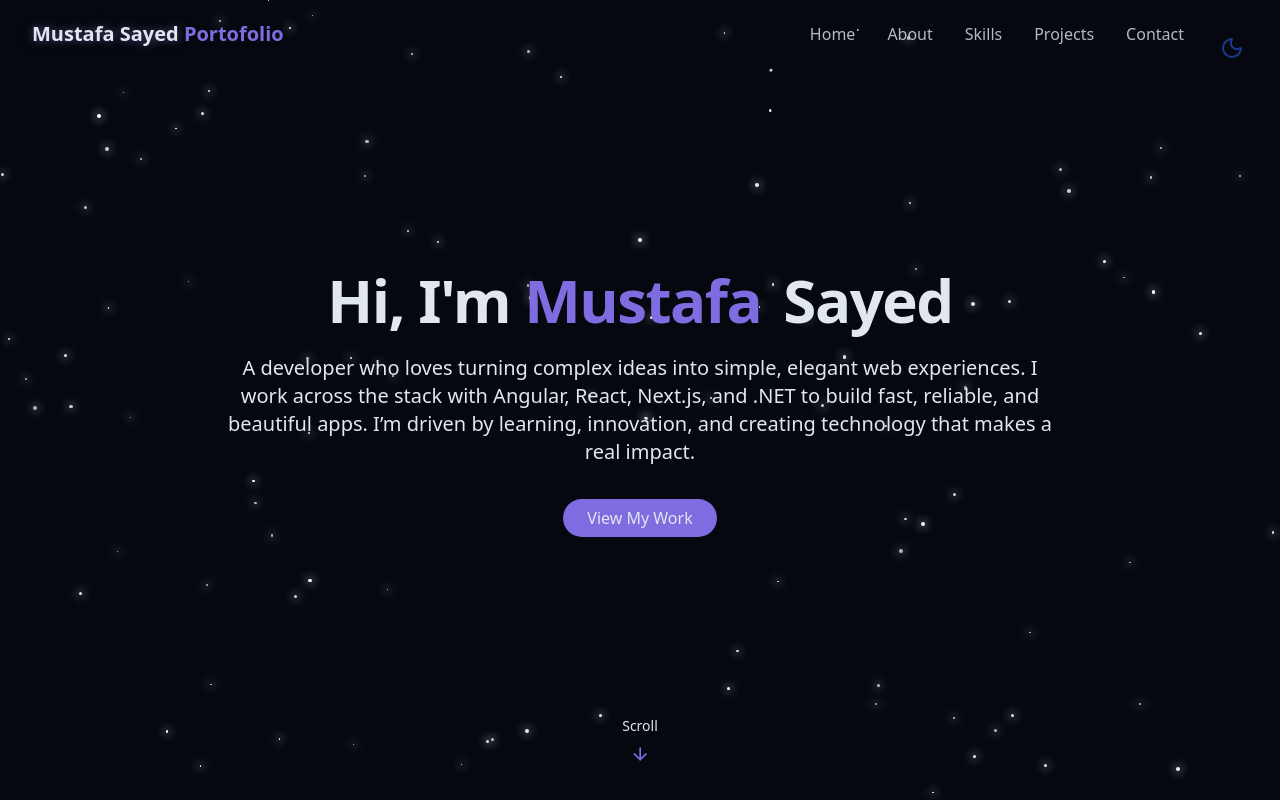
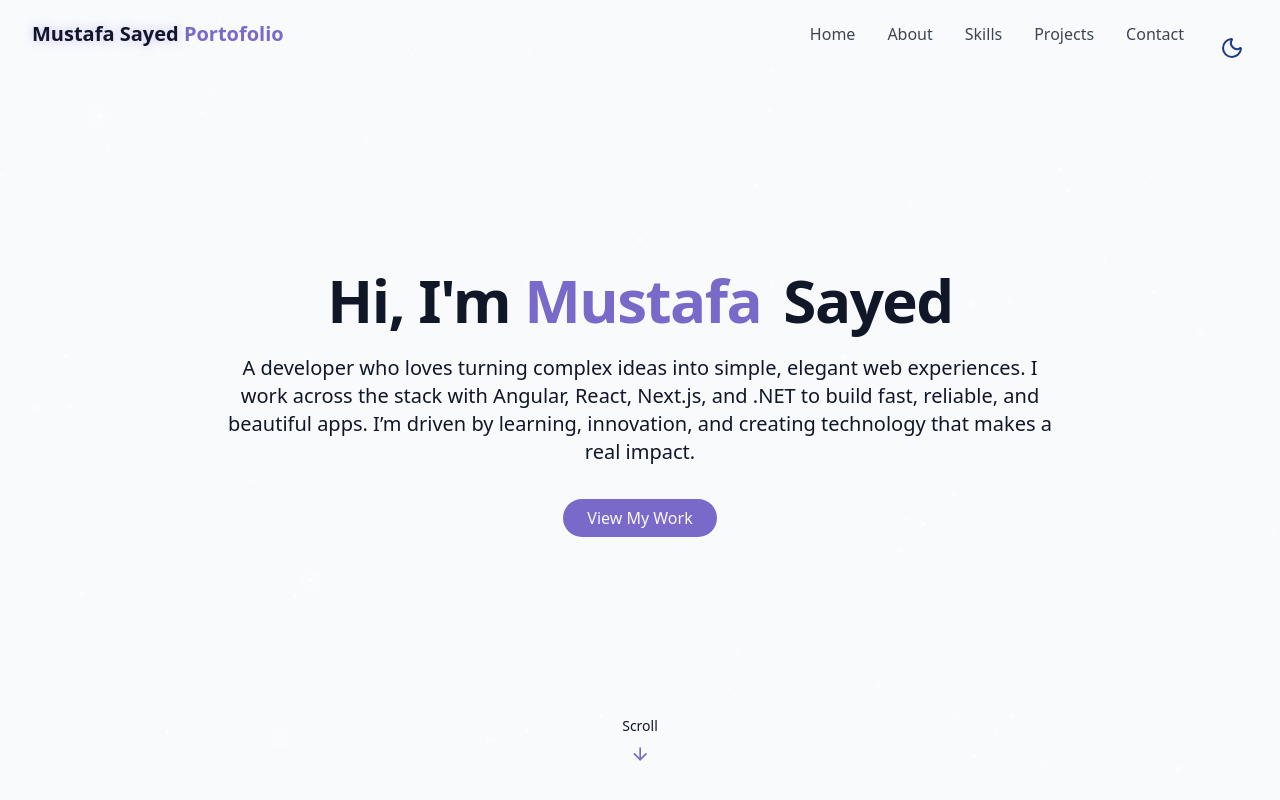
Before and after one commit to MustafaSayedAl-Said/Mustafa-Sayed-Portofolio, a React (Vite) app: page / in a window 1280 px wide. Shown: the top 800 px of the page. Built offline with nearby package versions, Linux system fonts and the light colour scheme.

Commit message:
dark mode bug fixed

```diff
--- a/src/components/ThemeToggle.jsx
+++ b/src/components/ThemeToggle.jsx
@@ -9,9 +9,10 @@ export const ThemeToggle = () => {
     const savedTheme = localStorage.getItem("theme");
     if (savedTheme !== "dark") {
       setIsDarkMode(false);
+      document.documentElement.classList.remove("dark");
+
+    } else {
       document.documentElement.classList.add("dark");
-    } else {
-      document.documentElement.classList.remove("dark");
       setIsDarkMode(true);
     }
   }, []);
```
